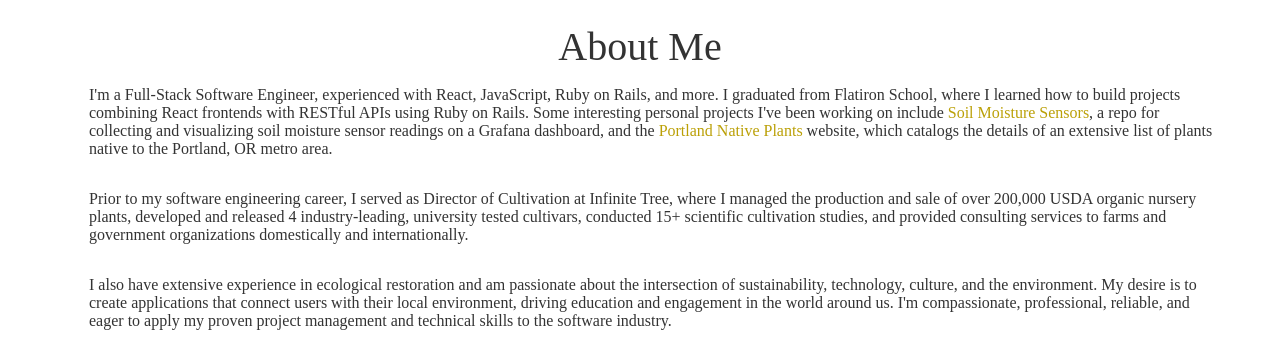
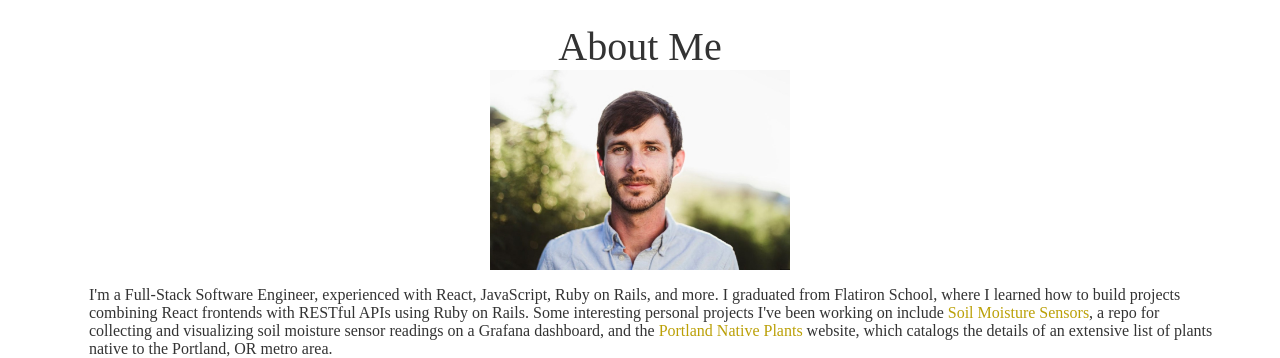
Before and after one commit to cody-barker/react-portfolio-website, a React (Create React App) app: page /about in a window 1280 px wide. Shown: the part 480-838 px from the top of the page. Built offline with nearby package versions, Linux system fonts and the light colour scheme.

Commit message:
need to style headshot on about page

```diff
--- a/src/pages/About.js
+++ b/src/pages/About.js
@@ -1,3 +1,4 @@
+import headshot from '../assets/Cody_Barker_Headshot.jpg'
 
 function About() {
 
@@ -43,9 +44,10 @@ function About() {
           <h1>About Me</h1>
         </header>
         <section className="about-section">
-        <p className="about-content">I'm a Full-Stack Software Engineer, experienced with React, JavaScript, Ruby on Rails, and more. I graduated from Flatiron School, where I learned how to build projects combining React frontends with RESTful APIs using Ruby on Rails. Some interesting personal projects I've been working on include <a href="https://github.com/cody-barker/soil-moisture-sensors" target="_blank" rel="noopener noreferrer">Soil Moisture Sensors</a>, a repo for collecting and visualizing soil moisture sensor readings on a Grafana dashboard, and the <a href="https://portlandnativeplants.com" target="_blank" rel="noopener noreferrer">Portland Native Plants</a> website, which catalogs the details of an extensive list of plants native to the Portland, OR metro area. </p>
-        <p className="about-content">Prior to my software engineering career, I served as Director of Cultivation at Infinite Tree, where I managed the production and sale of over 200,000 USDA organic nursery plants, developed and released 4 industry-leading, university tested cultivars, conducted 15+ scientific cultivation studies, and provided consulting services to farms and government organizations domestically and internationally.</p>
-        <p className="about-content">I also have extensive experience in ecological restoration and am passionate about the intersection of sustainability, technology, culture, and the environment. My desire is to create applications that connect users with their local environment, driving education and engagement in the world around us. I'm compassionate, professional, reliable, and eager to apply my proven project management and technical skills to the software industry.</p>
+          <img className="about-section-headshot" src={headshot}></img>
+          <p className="about-content">I'm a Full-Stack Software Engineer, experienced with React, JavaScript, Ruby on Rails, and more. I graduated from Flatiron School, where I learned how to build projects combining React frontends with RESTful APIs using Ruby on Rails. Some interesting personal projects I've been working on include <a href="https://github.com/cody-barker/soil-moisture-sensors" target="_blank" rel="noopener noreferrer">Soil Moisture Sensors</a>, a repo for collecting and visualizing soil moisture sensor readings on a Grafana dashboard, and the <a href="https://portlandnativeplants.com" target="_blank" rel="noopener noreferrer">Portland Native Plants</a> website, which catalogs the details of an extensive list of plants native to the Portland, OR metro area. </p>
+          <p className="about-content">Prior to my software engineering career, I served as Director of Cultivation at Infinite Tree, where I managed the production and sale of over 200,000 USDA organic nursery plants, developed and released 4 industry-leading, university tested cultivars, conducted 15+ scientific cultivation studies, and provided consulting services to farms and government organizations domestically and internationally.</p>
+          <p className="about-content">I also have extensive experience in ecological restoration and am passionate about the intersection of sustainability, technology, culture, and the environment. My desire is to create applications that connect users with their local environment, driving education and engagement in the world around us. I'm compassionate, professional, reliable, and eager to apply my proven project management and technical skills to the software industry.</p>
         </section>
       </>
 
--- a/src/styles/App.css
+++ b/src/styles/App.css
@@ -122,6 +122,10 @@ section {
   justify-content: center;
   align-items: center;
   flex-wrap: wrap;
+}
+
+.about-section-headshot {
+  height: 200px;
 }
 
 
```
